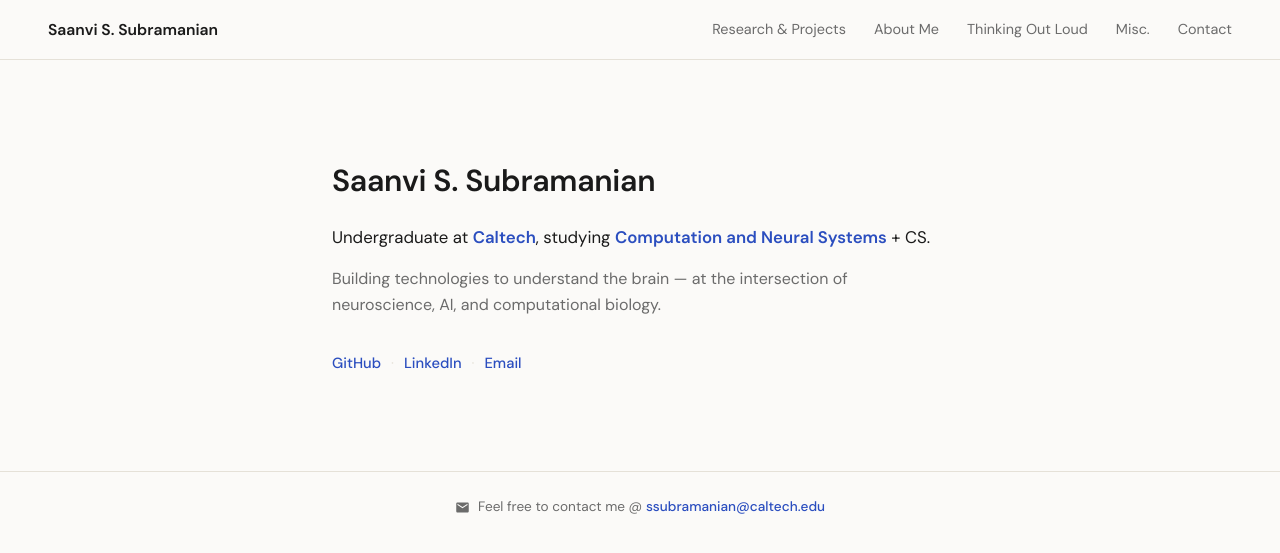
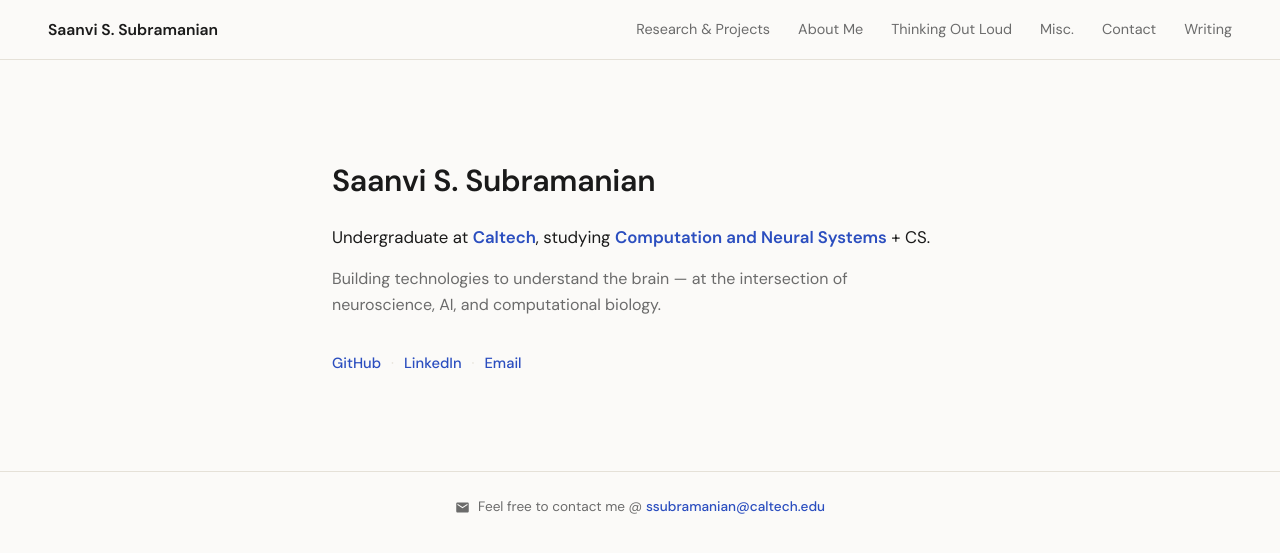
Before and after one commit to saanviiyer/saanviiyer.github.io, a Jekyll site: the page built from index.html, in a window 1280 px wide. Shown: the top 553 px of the page. Built offline with Jekyll 4.4.1, drawn with Linux system fonts in a browser that asks for light colours.

Commit message:
updated writing

```diff
--- a/_includes/nav.html
+++ b/_includes/nav.html
@@ -6,5 +6,6 @@
     <li><a href="{{ '/pages/thinking/' | relative_url }}">Thinking Out Loud</a></li>
     <li><a href="{{ '/pages/misc/' | relative_url }}">Misc.</a></li>
     <li><a href="{{ '/pages/contact/' | relative_url }}">Contact</a></li>
+    <li><a href="{{ '/pages/writings/' | relative_url }}">Writing</a></li>
   </ul>
 </nav>
```
